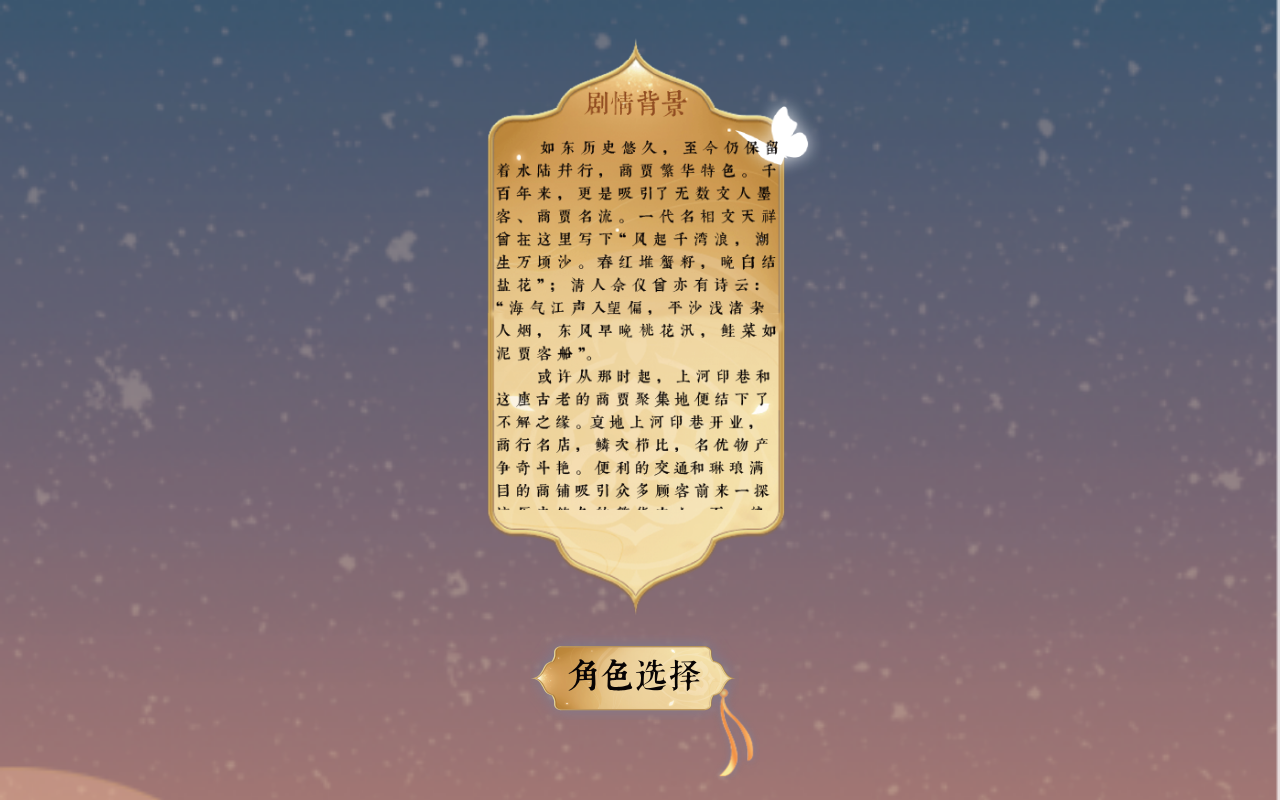
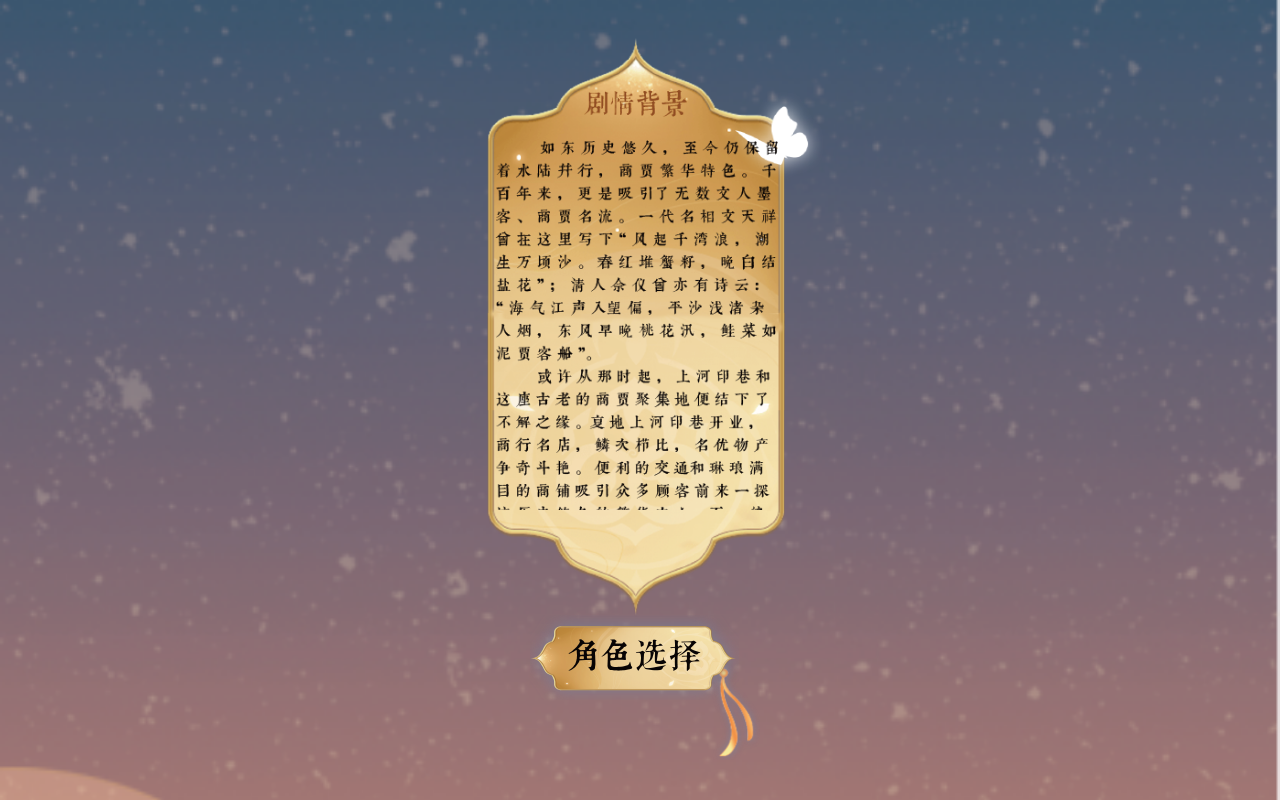
Before and after one commit to ClaySun/jubensha, a Vue app: page /about in a window 1280 px wide. Built offline with nearby package versions, Linux system fonts and the light colour scheme.

Commit message:
about opt

```diff
--- a/src/views/AboutView.vue
+++ b/src/views/AboutView.vue
@@ -59,7 +59,7 @@ export default {
 .select-btn {
   z-index: 3;
   position: absolute;
-  bottom: 1.6rem;
+  bottom: 2rem;
   left: 50%;
   margin-left: -110px;
   width: 4.18rem;
@@ -72,7 +72,7 @@ export default {
 .tag {
   z-index: 1;
   position: absolute;
-  bottom: 0.4rem;
+  bottom: 0.8rem;
   right: 50%;
   margin-right: -2.4rem;
   width: 1rem;
```
